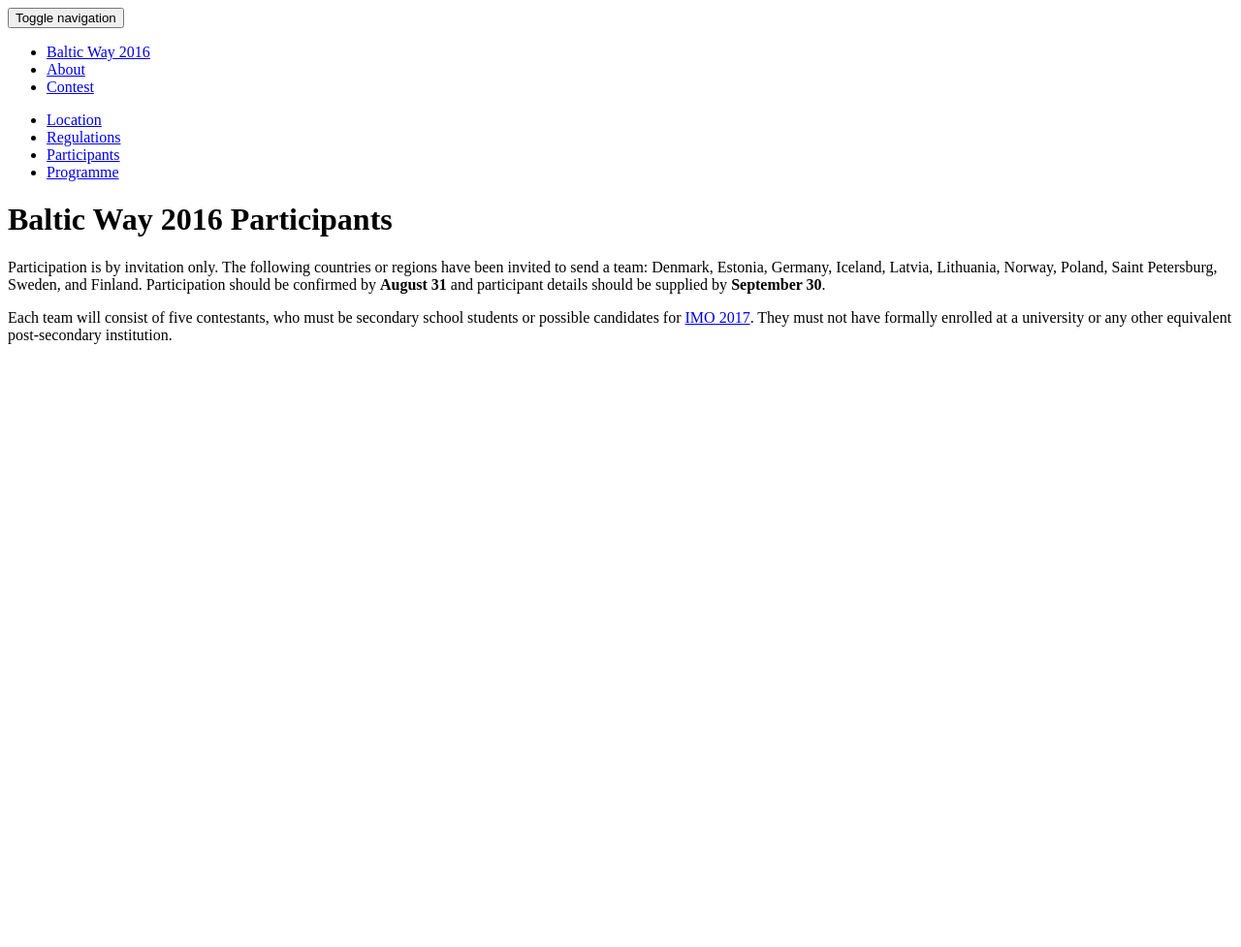
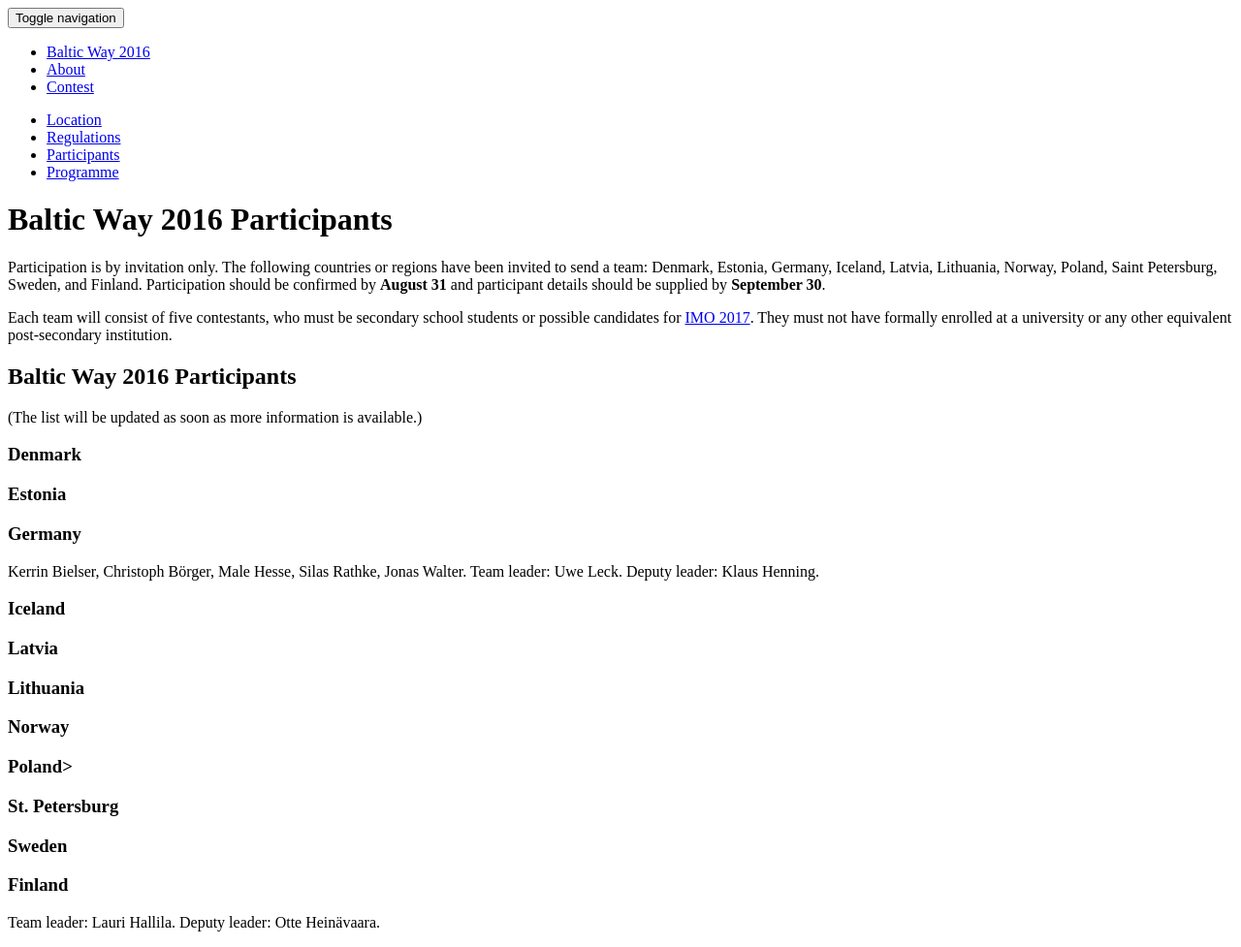
Before and after one commit to matematiikkakilpailut/matematiikkakilpailut.github.io, a Jekyll site: the page built from BW2016/participants/index.md, in a window 1280 px wide. Shown: the whole page at 97% size. Built offline with Jekyll 4.4.1, drawn with Linux system fonts in a browser that asks for light colours; nearby versions of some CDN libraries; a style sheet for code colours, icons or effects is not loaded; before the commit the page ends 900 px from its top, so only the background shows below that.

Commit message:
Ensimmäiset osallistujat

```diff
--- a/BW2016/participants/index.md
+++ b/BW2016/participants/index.md
@@ -18,3 +18,33 @@
 [IMO 2017](http://www.imo2017.org.br/).
 They must not have formally enrolled at a university or
 any other equivalent post-secondary institution.
+
+<h2>Baltic Way 2016 Participants</h2>
+
+(The list will be updated as soon as more information is available.)
+
+<h3>Denmark</h3>
+
+<h3>Estonia</h3>
+
+<h3>Germany</h3>
+
+Kerrin Bielser,  Christoph Börger,  Male Hesse,  Silas Rathke,  Jonas Walter. Team leader: Uwe Leck. Deputy leader: Klaus Henning.
+
+<h3>Iceland</h3>
+
+<h3>Latvia</h3>
+
+<h3>Lithuania</h3>
+
+<h3>Norway</h3>
+
+<h3>Poland></h3>
+
+<h3>St. Petersburg</h3>
+
+<h3>Sweden</h3>
+
+<h3>Finland</h3>
+
+Team leader: Lauri Hallila. Deputy leader: Otte Heinävaara.
```
